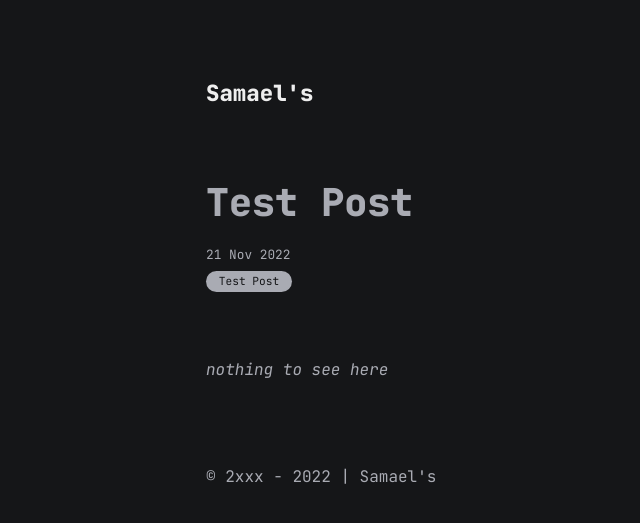
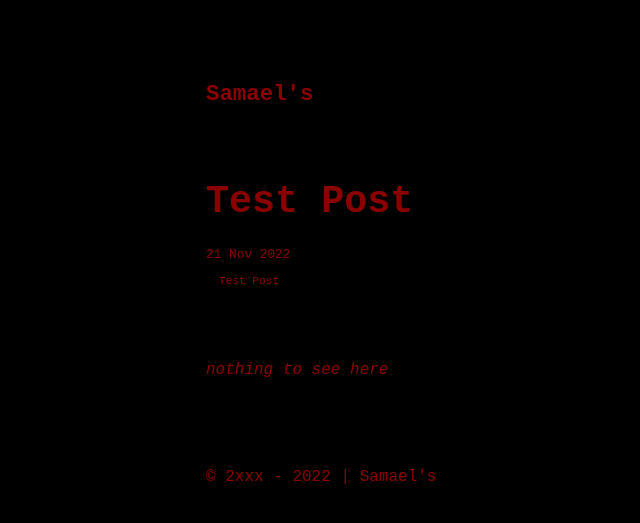
Before and after one commit to Saammaaeel/saammaaeel.github.io, a Jekyll site: the page built from all_collections/_posts/2022-11-21-Test-Post.md, in a window 1280 px wide. Shown: the top 523 px of the page, without its empty margins (109-749 px from the left). Built offline with Jekyll 4.4.1, drawn with Linux system fonts in a browser that asks for light colours; some web fonts are replaced.

Commit message:
font+color

```diff
--- a/assets/css/post.css
+++ b/assets/css/post.css
@@ -1,4 +1,4 @@
-@import url("https://fonts.googleapis.com/css2?family=JetBrains+Mono:ital,wght@0,100;0,300;0,400;0,800;1,100;1,300;1,400;1,800&display=swap");
+@import url("https://fonts.googleapis.com/css2?family=Germania+One:ital,wght@0,100;0,300;0,400;0,800;1,100;1,300;1,400;1,800&display=swap");
 
 :root {
   --gray-1: #3f3f3f;
@@ -9,6 +9,8 @@
   --gray-6: #111111;
   --white-1: #eeeeee;
   --white-2: #a9abb3;
+  --darkred-1: #8B0000;
+  --blacken-1: #000000;
 }
 * {
   font-family: inherit;
@@ -24,15 +26,15 @@
 }
 html,
 body {
-  color: var(--white-2);
-  background-color: var(--gray-6);
-  font-family: "JetBrains Mono", monospace;
+ color: var(--darkred-1);
+  background-color: var(--blacken-1);
+  font-family: "Germania One", monospace;
   line-height: 2rem;
-  background-color: var(--gray-5);
+  background-color: var(--blacken-1);
 }
 .content a {
-  color: cyan;
-  border-bottom: 1px solid cyan;
+  color: maroon;
+  border-bottom: 1px solid maroon;
 }
 header {
   padding: 2rem 0 4rem 0;
@@ -41,7 +43,7 @@ header {
   font-size: 1.4rem;
   font-weight: bolder;
   line-height: 110%;
-  color: var(--white-1);
+  color: var(--darkred-1);
 }
 main {
   margin: 0 auto;
@@ -74,8 +76,8 @@ main {
 .categories .category {
   margin: 0 0.5rem 0 0;
   display: block;
-  color: var(--gray-4);
-  background: var(--white-2);
+  color: var(--darkred-1);
+  background: var(--blacken-1);
   border-radius: 15px;
   font-size: 0.7rem;
   padding: 0 0.8rem;
@@ -123,7 +125,7 @@ main {
   margin-bottom: 1.75rem;
   font-style: italic;
   font-weight: 100;
-  border-left: 0.3rem solid var(--white-2);
+  border-left: 0.3rem solid var(--darkred-1);
 }
 .content strong {
   font-weight: bold;
@@ -148,12 +150,12 @@ main {
   border-collapse: collapse;
 }
 .content table th {
-  background-color: var(--gray-3);
-  color: var(--white-2);
-  border: 1px solid var(--gray-5);
+  background-color: var(--blacken-1);
+  color: var(--darkred-1);
+  border: 1px solid var(--darkred-1);
 }
 .content table * {
-  border: 1px solid var(--gray-3);
+  border: 1px solid var(--darkred-1);
   padding: 0.2rem;
 }
 .content img {
@@ -173,16 +175,16 @@ main {
 }
 
 .content pre {
-  background: var(--gray-3) !important;
+  background: var(--darkred-1) !important;
   padding: 1rem 2rem;
   margin-bottom: 1.75rem;
 }
 
 .content code {
   padding: 3px 5px;
-  color: var(--white-2);
+  color: var(--darkred-1);
   white-space: pre;
-  background-color: var(--gray-3);
+  background-color: var(--blacken-1);
 }
 
 /* lbox */
```
